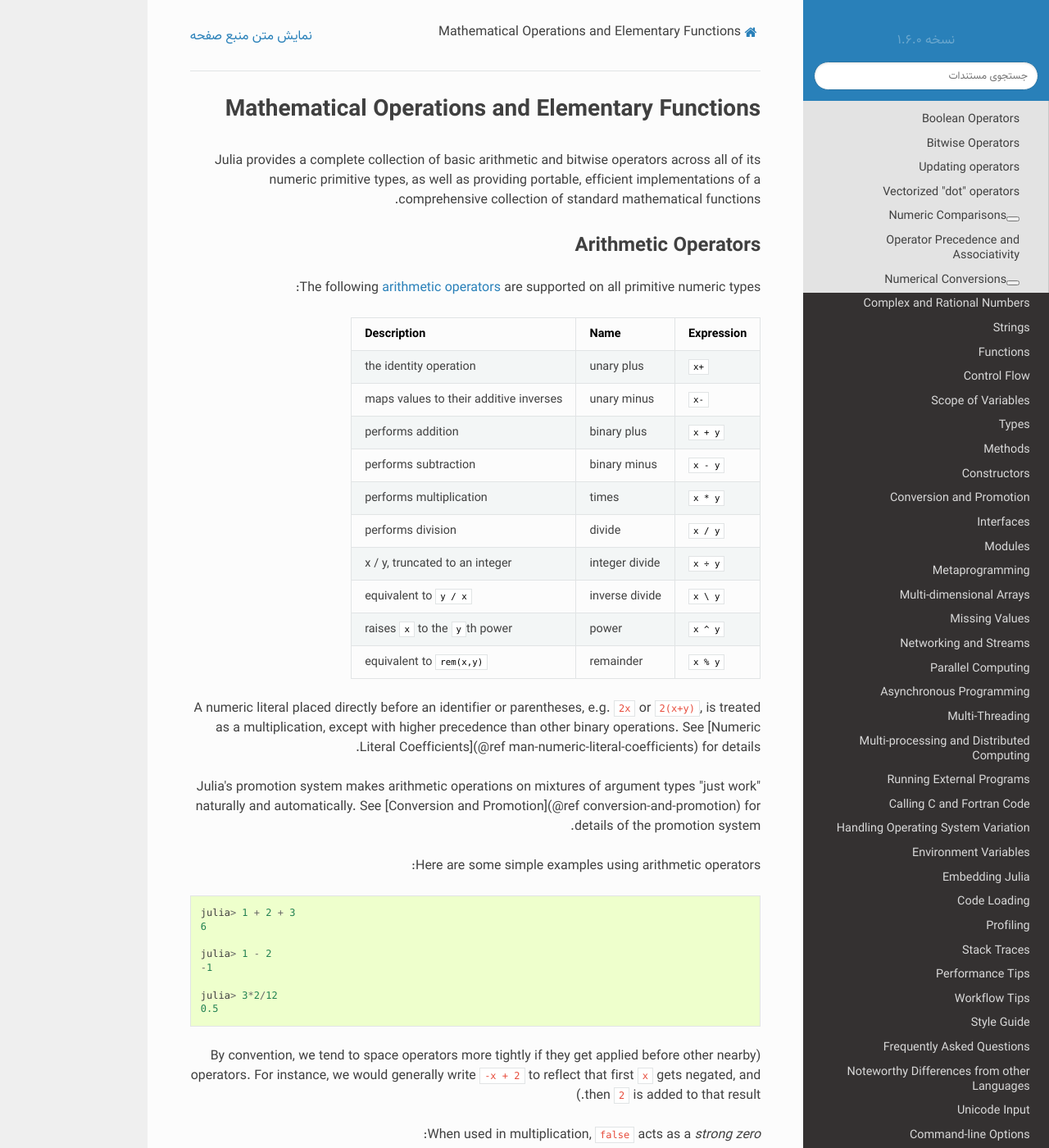
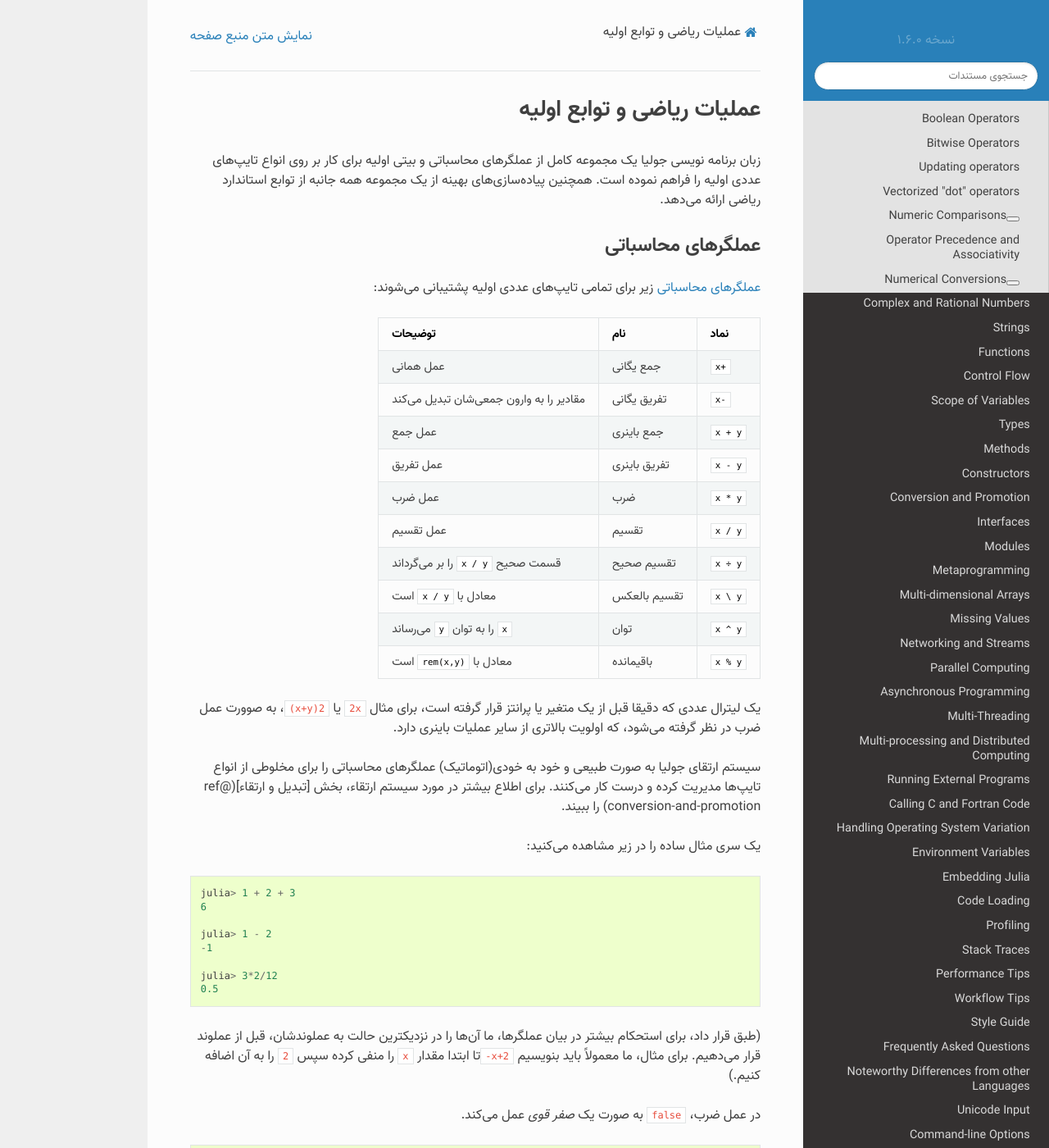
Before and after one commit to AppliedLinearAlgebra-Sharif/julia-docs, a Sphinx documentation site: the page built from docs/manual/mathematical-operations.md, in a window 1280 px wide and 1400 px high. Shown: the whole window at 82% size. Built offline with Sphinx 7.4.7 and the Read the Docs theme 2.0.0, drawn with Linux system fonts in a browser that asks for light colours; pages that are not in the unit, such as notebooks, are missing from menus; some of the changed text lies outside the part shown.

Commit message:
Update mathematical-operations.md

````diff
--- a/docs/manual/mathematical-operations.md
+++ b/docs/manual/mathematical-operations.md
@@ -1,34 +1,29 @@
-# Mathematical Operations and Elementary Functions
+# عملیات ریاضی و توابع اولیه
 
-Julia provides a complete collection of basic arithmetic and bitwise operators across all of its
-numeric primitive types, as well as providing portable, efficient implementations of a comprehensive
-collection of standard mathematical functions.
+زبان برنامه نویسی جولیا یک مجموعه کامل از عملگرهای محاسباتی و بیتی اولیه برای کار بر روی انواع تایپ‌های عددی اولیه را فراهم نموده است. همچنین پیاده‌سازی‌های بهینه از یک مجموعه همه جانبه از توابع استاندارد ریاضی ارائه می‌دهد.
 
-## Arithmetic Operators
+## عملگرهای محاسباتی
 
-The following [arithmetic operators](https://en.wikipedia.org/wiki/Arithmetic#Arithmetic_operations)
-are supported on all primitive numeric types:
+[عملگرهای محاسباتی](https://en.wikipedia.org/wiki/Arithmetic#Arithmetic_operations) زیر برای تمامی تایپ‌های عددی اولیه پشتیبانی می‌شوند:
 
-| Expression | Name           | Description                            |
+| نماد | نام           | توضیحات                            |
 |:---------- |:-------------- |:-------------------------------------- |
-| `+x`       | unary plus     | the identity operation                 |
-| `-x`       | unary minus    | maps values to their additive inverses |
-| `x + y`    | binary plus    | performs addition                      |
-| `x - y`    | binary minus   | performs subtraction                   |
-| `x * y`    | times          | performs multiplication                |
-| `x / y`    | divide         | performs division                      |
-| `x ÷ y`    | integer divide | x / y, truncated to an integer         |
-| `x \ y`    | inverse divide | equivalent to `y / x`                  |
-| `x ^ y`    | power          | raises `x` to the `y`th power          |
-| `x % y`    | remainder      | equivalent to `rem(x,y)`               |
+| `+x`       | جمع یگانی     |  عمل همانی                |
+| `-x`       | تفریق یگانی    | مقادیر را به وارون جمعی‌شان تبدیل می‌کند |
+| `x + y`    | جمع باینری     | عمل جمع                      |
+| `x - y`    | تفریق باینری   | عمل تفریق                   |
+| `x * y`    | ضرب          | عمل ضرب                |
+| `x / y`    | تقسیم         | عمل تقسیم                      |
+| `x ÷ y`    | تقسیم صحیح | قسمت صحیح `x / y` را بر می‌گرداند         |
+| `x \ y`    | تقسیم بالعکس | معادل با `x / y` است                  |
+| `x ^ y`    | توان          | `x` را به توان `y` می‌رساند   |
+| `x % y`    | باقیمانده      | معادل با `rem(x,y)` است      |
 
-A numeric literal placed directly before an identifier or parentheses, e.g. `2x` or `2(x+y)`, is treated as a multiplication, except with higher precedence than other binary operations.  See [Numeric Literal Coefficients](@ref man-numeric-literal-coefficients) for details.
+یک لیترال عددی که دقیقا قبل از یک متغیر یا پرانتز قرار گرفته است، برای مثال `2x`  یا  `2(x+y)`، به صوورت عمل ضرب در نظر گرفته می‌شود، که اولویت بالاتری از سایر عملیات باینری دارد.
 
-Julia's promotion system makes arithmetic operations on mixtures of argument types "just work"
-naturally and automatically. See [Conversion and Promotion](@ref conversion-and-promotion) for details of the promotion
-system.
+سیستم ارتقای جولیا به صورت طبیعی و خود به خودی(اتوماتیک) عملگرهای محاسباتی را برای مخلوطی از انواع تایپ‌ها مدیریت کرده و درست کار می‌کنند. برای اطلاع بیشتر در مورد سیستم ارتقاء، بخش [تبدیل و ارتقاء](@ref conversion-and-promotion) را ببیند.
 
-Here are some simple examples using arithmetic operators:
+یک سری مثال ساده را در زیر مشاهده می‌کنید:
 
 ```julia
 julia> 1 + 2 + 3
@@ -41,11 +36,10 @@ julia> 3*2/12
 0.5
 ```
 
-(By convention, we tend to space operators more tightly if they get applied before other nearby
-operators. For instance, we would generally write `-x + 2` to reflect that first `x` gets negated,
-and then `2` is added to that result.)
 
-When used in multiplication, `false` acts as a *strong zero*:
+(طبق قرار داد، برای استحکام بیشتر در بیان عملگرها، ما آن‌ها را در نزدیکترین حالت به عملوندشان، قبل از عملوند قرار می‌دهیم. برای مثال، ما معمولاً باید بنویسیم `x+2-`تا ابتدا مقدار `x` را منفی کرده سپس `2` را به آن اضافه کنیم.)
+
+در عمل ضرب، `false` به صورت یک *صفر قوی* عمل می‌کند.
 
 ```julia
 julia> NaN * false
@@ -55,7 +49,8 @@ julia> false * Inf
 0.0
 ```
 
-This is useful for preventing the propagation of `NaN` values in quantities that are known to be zero. See [Knuth (1992)](https://arxiv.org/abs/math/9205211) for motivation.
+
+این کار برای پیشگیری از انتشار مقادیر  `NaN` در کمیت‌هایی که می‌دانیم برابر صفر هستند، استفاده می‌شود. برای اطلاعات بیشتر [Knuth (1992)](https://arxiv.org/abs/math/9205211) را ببینید.
 
 ## Boolean Operators
 
````
